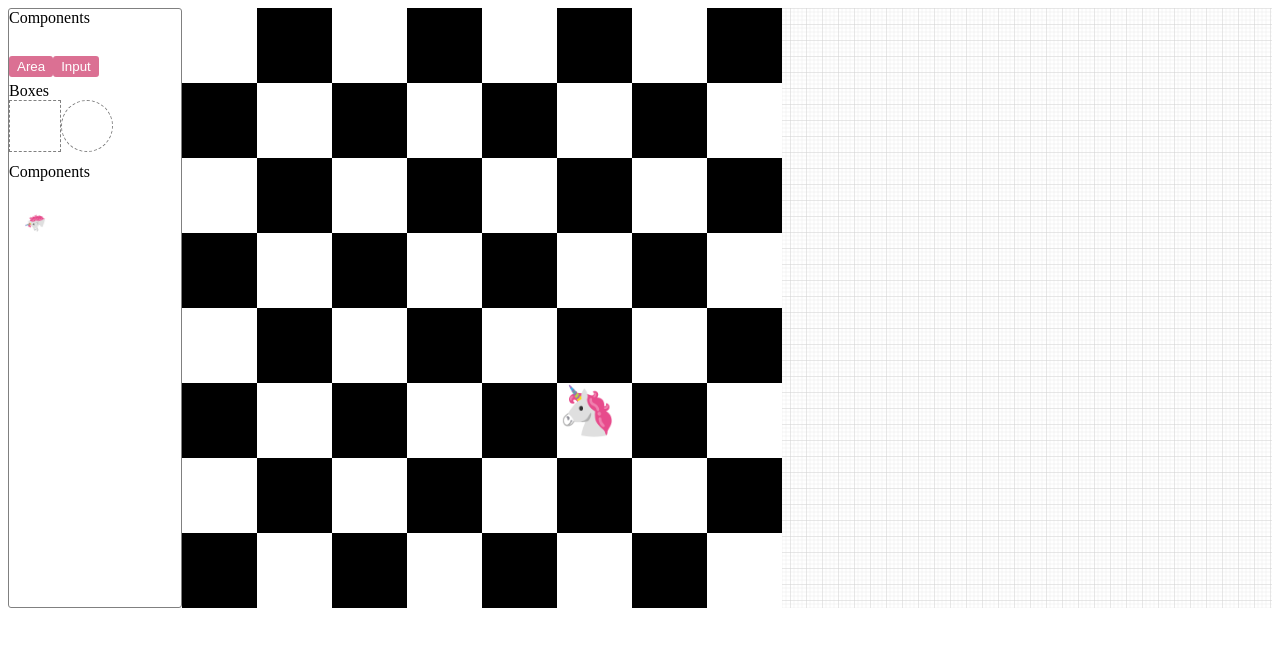
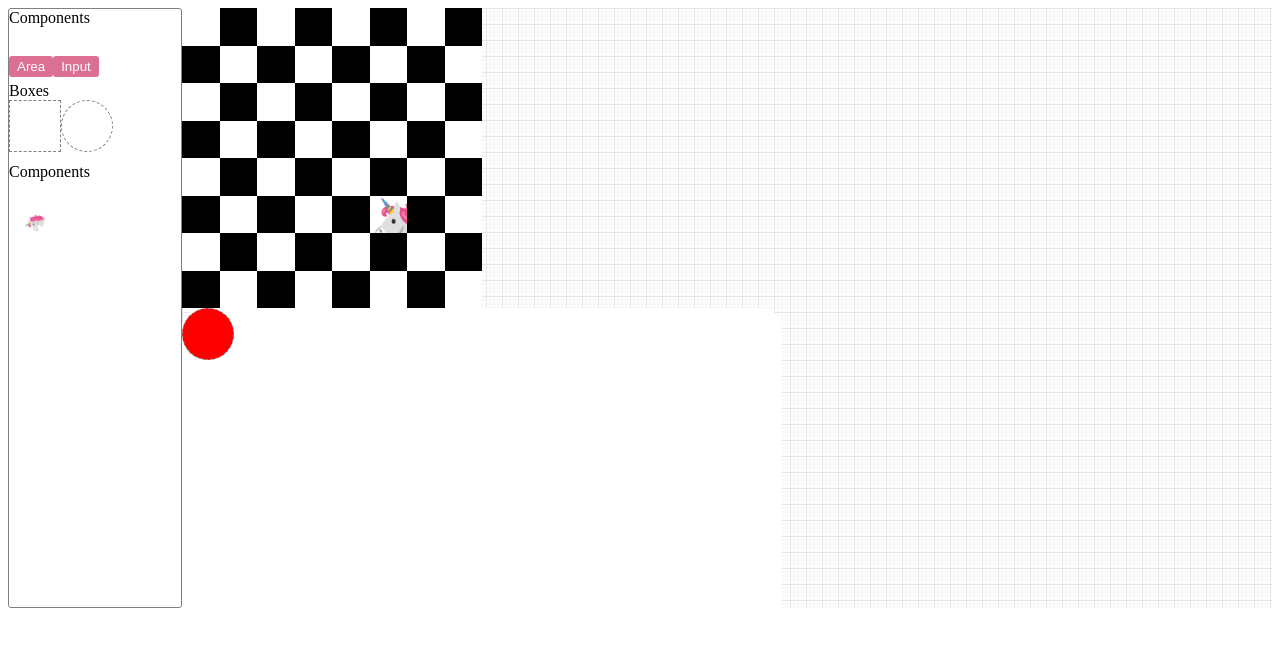
Before and after one commit to noberk/pagegen, a React (Create React App) app: page / in a window 1280 px wide. Shown: the top 646 px of the page. Built offline with nearby package versions, Linux system fonts and the light colour scheme.

Commit message:
add dragable component

```diff
--- a/package.json
+++ b/package.json
@@ -16,6 +16,7 @@
     "react-dnd": "^11.1.3",
     "react-dnd-html5-backend": "^11.1.3",
     "react-dom": "^17.0.1",
+    "react-draggable": "^4.4.3",
     "react-scripts": "4.0.0",
     "styled-components": "^5.2.1",
     "typescript": "^4.0.3",
--- a/src/pages/CanvasPage.tsx
+++ b/src/pages/CanvasPage.tsx
@@ -12,6 +12,7 @@ import {
 import { DraggableSpanSlot, ElementSlot } from '../components/Interaction'
 import { Rotate } from '../components/effect'
 import { DragItemType } from '../constant'
+import Draggable from 'react-draggable'
 
 function CavansPage() {
   return (
@@ -46,21 +47,16 @@ function CavansPage() {
           </div>
         </Aside>
         <main
-          onDragOver={ev => {
-            ev.preventDefault()
-            ev.dataTransfer.dropEffect = 'move'
-          }}
-          onDrop={ev => {
-            ev.preventDefault()
-            // Get the id of the target and add the moved element to the target's DOM
-            const data = ev.dataTransfer.getData('text/plain')
-            console.log(data)
-          }}
           style={{ height: 600, width: '100%', background: `url(${GRID16})` }}
         >
-          <Box width={600} height={600}>
+          <Box width={300} height={300}>
             <ChessPage knightPosition={[5, 5]} />
           </Box>
+          <div style={{ width: 600, height: 600, background: 'white' , borderRadius:20 }}>
+            <Draggable>
+              <DashCircle style={{background:'red'}} />
+            </Draggable>
+          </div>
         </main>
       </CanvasContainer>
     </>
```
Also changed, not shown: 2 other files (tests, documents, lock files or other folders).
